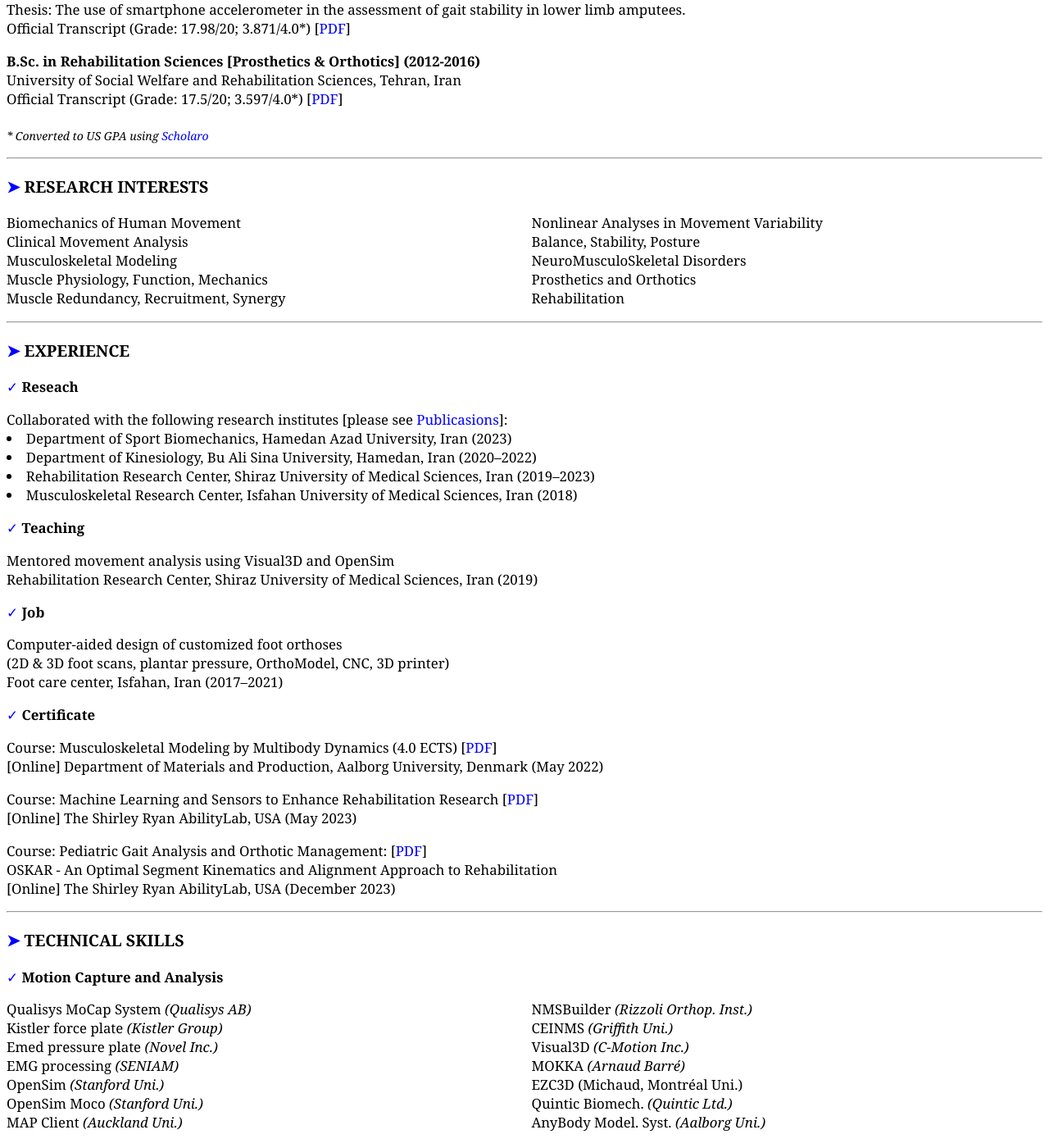
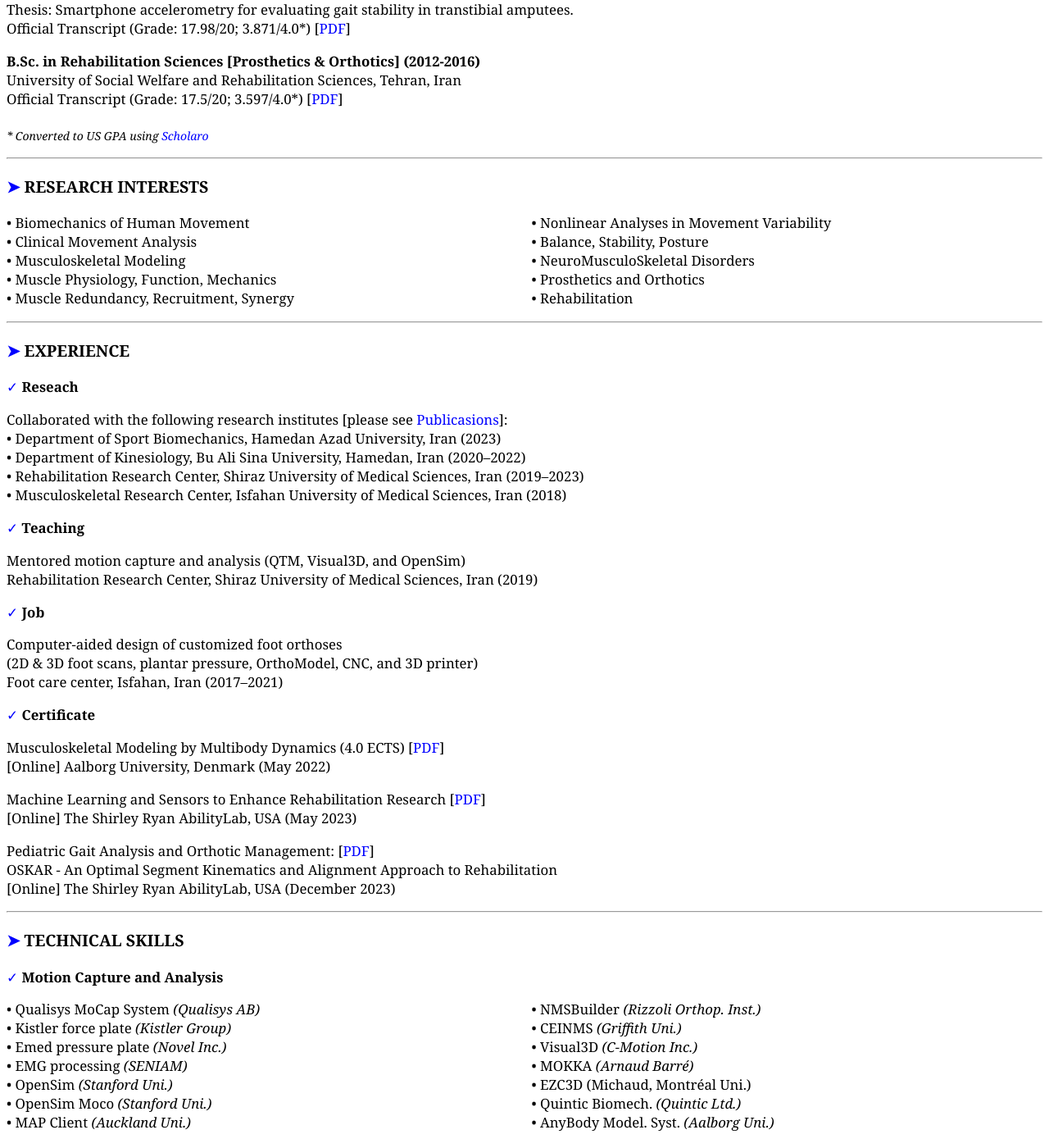
Before and after one commit to mrrezaie/mrrezaie.github.io, a Jekyll site: the page cv.html, which Jekyll copies as it is, in a window 1280 px wide and 1400 px high, scrolled down 575 px. Shown: the whole window at 82% size. Built offline with Jekyll 4.4.1, drawn with Linux system fonts in a browser that asks for light colours; some of the changed text lies outside the part shown.

Commit message:
Update cv.html

```diff
--- a/cv.html
+++ b/cv.html
@@ -23,14 +23,14 @@
 
 
 
-
-<h2 style="text-align:center"> <i>Curriculum Vitae</i></h2>
-<h1 style="text-align:center"> Mohammadreza Rezaie</h1>
+<h2 style="text-align:center"><i>Curriculum Vitae</i></h2>
+<h1 style="text-align:center">Mohammadreza Rezaie</h1>
 <hr>
 
 
 
 <h3 id="personal_details"> <a aria-label="link" href="#personal_details">&#10148</a> <b>PERSONAL DETAILS</b></h3>
+
 <p>
 	<a aria-label="link" aria-label="link" href="about/files/img/me.jpg" target="_blank" rel="noopener noreferrer">
 		<img alt="" src="about/files/img/me.jpg" style="float:left; margin:0em 0.5em 0em 0.25em; width:auto; height:11.75em"></a>
@@ -59,9 +59,10 @@
 
 
 <h3 id="education"> <a aria-label="link" href="#education">&#10148</a> <b>EDUCATION</b></h3>
+
 <p> <b>M.Sc. in Rehabilitation Sciences [Prosthetics & Orthotics] (2016-2019)</b>
 	<br>School of Rehabilitation Sciences, Isfahan University of Medical Sciences, Iran
-	<br>Thesis: The use of smartphone accelerometer in the assessment of gait stability in lower limb amputees.
+	<br>Thesis: Smartphone accelerometry for evaluating gait stability in transtibial amputees.
 	<br>Official Transcript (Grade: 17.98/20; 3.871/4.0*) [<a aria-label="link" href="https://mrrezaie.github.io/about/files/MSc.pdf" target="_blank" rel="noopener noreferrer">PDF</a>]</p>
 
 <p> <b>B.Sc. in Rehabilitation Sciences [Prosthetics & Orthotics] (2012-2016)</b>
@@ -74,17 +75,17 @@
 
 
 <h3 id="research-interests"> <a aria-label="link" href="#research-interests">&#10148</a> <b>RESEARCH INTERESTS</b></h3>
-<p id='double'>
-	Biomechanics of Human Movement
-	<br>Clinical Movement Analysis
-	<br>Musculoskeletal Modeling
-	<br>Muscle Physiology, Function, Mechanics
-	<br>Muscle Redundancy, Recruitment, Synergy
-	<br>Nonlinear Analyses in Movement Variability
-	<br>Balance, Stability, Posture
-	<br>NeuroMusculoSkeletal Disorders
-	<br>Prosthetics and Orthotics
-	<br>Rehabilitation </p>
+
+<p id='double'>&#8226; Biomechanics of Human Movement
+	<br>&#8226; Clinical Movement Analysis
+	<br>&#8226; Musculoskeletal Modeling
+	<br>&#8226; Muscle Physiology, Function, Mechanics
+	<br>&#8226; Muscle Redundancy, Recruitment, Synergy
+	<br>&#8226; Nonlinear Analyses in Movement Variability
+	<br>&#8226; Balance, Stability, Posture
+	<br>&#8226; NeuroMusculoSkeletal Disorders
+	<br>&#8226; Prosthetics and Orthotics
+	<br>&#8226; Rehabilitation </p>
 <hr>
 
 
@@ -92,32 +93,32 @@
 <h3 id="experience"> <a aria-label="link" href="#experience">&#10148</a> <b>EXPERIENCE</b></h3>
 
 <p id="experience#research"> <a aria-label="link" href="#experience#research">&#10003</a> <b>Reseach</b> </p>
-Collaborated with the following research institutes [please see <a aria-label="link" href="#publications">Publicasions</a>]:
-<li>Department of Sport Biomechanics, Hamedan Azad University, Iran (2023)</li>
-<li>Department of Kinesiology, Bu Ali Sina University, Hamedan, Iran (2020–2022)</li>
-<li>Rehabilitation Research Center, Shiraz University of Medical Sciences, Iran (2019–2023)</li>
-<li>Musculoskeletal Research Center, Isfahan University of Medical Sciences, Iran (2018)</li>
+<p>Collaborated with the following research institutes [please see <a aria-label="link" href="#publications">Publicasions</a>]:
+	<br>&#8226; Department of Sport Biomechanics, Hamedan Azad University, Iran (2023)
+	<br>&#8226; Department of Kinesiology, Bu Ali Sina University, Hamedan, Iran (2020–2022)
+	<br>&#8226; Rehabilitation Research Center, Shiraz University of Medical Sciences, Iran (2019–2023)
+	<br>&#8226; Musculoskeletal Research Center, Isfahan University of Medical Sciences, Iran (2018)</p>
 
 
 <p id="experience#teaching"> <a aria-label="link" href="#experience#teaching">&#10003</a> <b>Teaching</b> </p>
-<p>Mentored movement analysis using Visual3D and OpenSim
+<p>Mentored motion capture and analysis (QTM, Visual3D, and OpenSim)
 	<br>Rehabilitation Research Center, Shiraz University of Medical Sciences, Iran (2019)</p>
 
 
 <p id="experience#job"> <a aria-label="link" href="#experience#job">&#10003</a> <b>Job</b> </p>
 <p>Computer-aided design of customized foot orthoses
-	<br>(2D & 3D foot scans, plantar pressure, OrthoModel, CNC, 3D printer)
+	<br>(2D & 3D foot scans, plantar pressure, OrthoModel, CNC, and 3D printer)
 	<br>Foot care center, Isfahan, Iran (2017–2021)</p>
 
 
 <p id="experience#certificate"> <a aria-label="link" href="#experience#certificate">&#10003</a> <b>Certificate</b> </p>
-<p>Course: Musculoskeletal Modeling by Multibody Dynamics (4.0 ECTS) [<a aria-label="link" href="about/files/AU_Musculoskeletal_Modeling_Multibody_Dynamics.pdf" target="_blank" rel="noopener noreferrer">PDF</a>]
-	<br>[Online] Department of Materials and Production, Aalborg University, Denmark (May 2022)</p>
+<p>Musculoskeletal Modeling by Multibody Dynamics (4.0 ECTS) [<a aria-label="link" href="about/files/AU_Musculoskeletal_Modeling_Multibody_Dynamics.pdf" target="_blank" rel="noopener noreferrer">PDF</a>]
+	<br>[Online] Aalborg University, Denmark (May 2022)</p>
 
-<p>Course: Machine Learning and Sensors to Enhance Rehabilitation Research [<a aria-label="link" href="about/files/CSTAR_ML_May_2023.pdf" target="_blank" rel="noopener noreferrer">PDF</a>]
+<p>Machine Learning and Sensors to Enhance Rehabilitation Research [<a aria-label="link" href="about/files/CSTAR_ML_May_2023.pdf" target="_blank" rel="noopener noreferrer">PDF</a>]
 	<br>[Online] The Shirley Ryan AbilityLab, USA (May 2023)</p>
 
-<p>Course: Pediatric Gait Analysis and Orthotic Management: [<a aria-label="link" href="about/files/OSKAR_Dec_2023.pdf" target="_blank" rel="noopener noreferrer">PDF</a>]
+<p>Pediatric Gait Analysis and Orthotic Management: [<a aria-label="link" href="about/files/OSKAR_Dec_2023.pdf" target="_blank" rel="noopener noreferrer">PDF</a>]
 	<br>OSKAR - An Optimal Segment Kinematics and Alignment Approach to Rehabilitation
 	<br>[Online] The Shirley Ryan AbilityLab, USA (December 2023)</p>
 <hr>
@@ -128,50 +129,48 @@
 
 <!-- <h3 id="technical_skills#motion"> <a aria-label="link" href="#technical_skills#motion">&#10003</a> <b>Motion Capture and Analysis</b> </h3> -->
 <p id="technical_skills#motion"> <a aria-label="link" href="#technical_skills#motion">&#10003</a> <b>Motion Capture and Analysis</b></p>
-<p id='double'>
-	Qualisys MoCap System <i>(Qualisys AB)</i>
-	<br>Kistler force plate <i>(Kistler Group)</i>
-	<br>Emed pressure plate <i>(Novel Inc.)</i>
-	<br>EMG processing <i>(SENIAM)</i>
-	<br>OpenSim <i>(Stanford Uni.)</i>
-	<br>OpenSim Moco <i>(Stanford Uni.)</i>
-	<br>MAP Client <i>(Auckland Uni.)</i>
-	<br>NMSBuilder <i>(Rizzoli Orthop. Inst.)</i>
-	<br>CEINMS <i>(Griffith Uni.)</i>
-	<br>Visual3D <i>(C-Motion Inc.)</i>
-	<!-- <br>Qualisys Track Manager (QTM, Qualisys AB) -->
-	<br>MOKKA <i>(Arnaud Barré)</i>
-	<br>EZC3D (Michaud, Montréal Uni.)
-	<br>Quintic Biomech. <i>(Quintic Ltd.)</i>
-	<br>AnyBody Model. Syst. <i>(Aalborg Uni.)</i></p>
+<p id='double'>&#8226; Qualisys MoCap System <i>(Qualisys AB)</i>
+	<br>&#8226; Kistler force plate <i>(Kistler Group)</i>
+	<br>&#8226; Emed pressure plate <i>(Novel Inc.)</i>
+	<br>&#8226; EMG processing <i>(SENIAM)</i>
+	<br>&#8226; OpenSim <i>(Stanford Uni.)</i>
+	<br>&#8226; OpenSim Moco <i>(Stanford Uni.)</i>
+	<br>&#8226; MAP Client <i>(Auckland Uni.)</i>
+	<br>&#8226; NMSBuilder <i>(Rizzoli Orthop. Inst.)</i>
+	<br>&#8226; CEINMS <i>(Griffith Uni.)</i>
+	<br>&#8226; Visual3D <i>(C-Motion Inc.)</i>
+	<!-- <br>&#8226; Qualisys Track Manager (QTM, Qualisys AB) -->
+	<br>&#8226; MOKKA <i>(Arnaud Barré)</i>
+	<br>&#8226; EZC3D (Michaud, Montréal Uni.)
+	<br>&#8226; Quintic Biomech. <i>(Quintic Ltd.)</i>
+	<br>&#8226; AnyBody Model. Syst. <i>(Aalborg Uni.)</i></p>
 
 <!-- <h3 id="technical_skills#data"> <a aria-label="link" href="#technical_skills#data">&#10003</a> <b>Programming, Data and Statistical analysis</b> </h3> -->
 <p id="technical_skills#data"> <a aria-label="link" href="#technical_skills#data">&#10003</a> <b>Programming, Data and Statistical analysis</b></p>
-<p id='double'>
-	Python <i>(Python Softw. Fdn.)</i>
-	<br>MATLAB <i>(MathWorks Inc.)</i>
-	<br>SPM1D <i>(Todd Pataky)</i>
-	<br>RQA <i>(Charles Webber)</i>
-	<br>Excel <i>(Microsoft Corp.)</i>
-	<br>JASP <i>(Amsterdam Uni.)</i>
-	<br>SPSS <i>(IBM Corp.)</i> </p>
+<p id='double'>&#8226; Python <i>(Python Softw. Fdn.)</i>
+	<br>&#8226; MATLAB <i>(MathWorks Inc.)</i>
+	<br>&#8226; SPM1D <i>(Todd Pataky)</i>
+	<br>&#8226; RQA <i>(Charles Webber)</i>
+	<br>&#8226; Excel <i>(Microsoft Corp.)</i>
+	<br>&#8226; JASP <i>(Amsterdam Uni.)</i>
+	<br>&#8226; SPSS <i>(IBM Corp.)</i> </p>
 
 <!-- <h3 id="technical_skills#3d"> <a aria-label="link" href="#technical_skills#3d">&#10003</a> <b>3D Modeling and Mesh</b> </h3> -->
 <p id="technical_skills#3d"> <a aria-label="link" href="#technical_skills#3d">&#10003</a> <b>3D Modeling and Mesh</b></p>
-<p id='double'>
-	Blender <i>(Blender Fdn.)</i>
-	<br>3D Slicer <i>(Federov 2012)</i>
-	<br>Mimics <i>(Materialise Inc.)</i>
-	<br>3-matics <i>(Materialise Inc.)</i>
-	<br>MeshMixer <i>(Autodesk Inc.)</i>
-	<br>MeshLab <i>(CNR Inc.)</i>
-	<br>Rhinoceros <i>(McNeel Inc.)</i>
-	<br>OrthoModel <i>(Autodesk Inc.)</i> </p>
+<p id='double'>&#8226; Blender <i>(Blender Fdn.)</i>
+	<br>&#8226; 3D Slicer <i>(Federov 2012)</i>
+	<br>&#8226; Mimics <i>(Materialise Inc.)</i>
+	<br>&#8226; 3-matics <i>(Materialise Inc.)</i>
+	<br>&#8226; MeshMixer <i>(Autodesk Inc.)</i>
+	<br>&#8226; MeshLab <i>(CNR Inc.)</i>
+	<br>&#8226; Rhinoceros <i>(McNeel Inc.)</i>
+	<br>&#8226; OrthoModel <i>(Autodesk Inc.)</i> </p>
 <hr>
 
 
 
 <h3 id="publications"> <a aria-label="link" href="#publications">&#10148</a> <b>PUBLICATIONS</b></h3>
+
 <!-- <p>Farahpour, N., Ghadimi, V., Ghadimi, N., <b>Rezaie, M.</b>, Alemzadeh, M. (2022). Erector spinae and rectus femoris activity during stair assending and decending with and without school back pack in adolescent idiopathic scoliosis and healthy individuals. Journal of Electromyography and Kinesiology. UNDER REVIEW [PDF]</p> -->
 <p>Azadian, E., Kamali Bakhtiar, P., Majlesi M., Delgado-Bonal, A., <b>Rezaie, M.</b> (2023). Development of Static Postural Control: Regulating the Center of Pressure Trajectory. <i>Journal of Clinical Physiotherapy Research</i>. IN PRESS</p>
 <p>Haghighat, F., Moradi, R., <b>Rezaie, M.</b>, Yarahmadi, N., Ghaffarnejad, F. (2023). Added value of diaphragm myofascial release on forward head posture and chest expansion in patients with neck pain: A Randomized Controlled Trial. <i>BMC Musculoskeletal Disorders</i>. UNDER REVIEW</p>
@@ -201,7 +200,10 @@
 	[<a aria-label="link" href="about/files/jrsr_2019_75354.pdf" target="_blank" rel="noopener noreferrer">PDF</a>]</p>
 <hr>
 
+
+
 <h3 id="conference_proceeding"> <a aria-label="link" href="#conference_proceeding">&#10148</a> <b>CONFERENCE PROCEEDING</b></h3>
+
 <p> <b>Rezaie, M.</b>, Haghighat, F. (May 2022). The Influence of Different Normalization Methods on Cross Recurrence Quantification Analysis (virtual poster presentation). <i>7th Conference in Human Movement Variability, UNO, USA</i>
 	[<a aria-label="link" href="about/files/UNO_congress_poster.pdf" target="_blank" rel="noopener noreferrer">PDF</a>], Certificate [<a aria-label="link" href="about/files/UNO_poster_May_2022_Certificate_Signed.pdf" target="_blank" rel="noopener noreferrer">PDF</a>]</p>
 <hr>
@@ -209,86 +211,83 @@
 
 
 <h3 id="projects"> <a aria-label="link" href="#projects">&#10148</a> <b>SAMPLE PROJECTS</b></h3>
-<!-- <p> <b>Rezaie, M.</b> (2022). Fitting Sphere or Cylinder into meshes [<a aria-label="link" href="https://github.com/mrrezaie/fitSphereCylinder" target="_blank" rel="noopener noreferrer">Link</a>]</p> -->
 
 <p id="projects#scripts"> <a aria-label="link" href="#projects#scripts">&#10003</a> <b>Scripts</b> </p>
-<p id='double'>
-	Muscle Parameters Optimization
+<p id='double'>&#8226; Muscle Parameters Optimization
 		[<a aria-label="link" href="https://github.com/mrrezaie/muscleOptimizer" target="_blank" rel="noopener noreferrer">Link</a>]
-	<br>Custom Static Optimization
+	<br>&#8226; Custom Static Optimization
 		[<a aria-label="link" href="https://github.com/mrrezaie/CustomStaticOptimization" target="_blank" rel="noopener noreferrer">Link</a>]
-	<br>OpenSim Workflow in QTM PAF
+	<br>&#8226; OpenSim Workflow in QTM PAF
 		[<a aria-label="link" href="https://github.com/mrrezaie/Qualisys_OpenSim" target="_blank" rel="noopener noreferrer">Link</a>]
-	<br>GRF Moment and Moment Arm
+	<br>&#8226; GRF Moment and Moment Arm
 		[<a aria-label="link" href="https://github.com/mrrezaie/GRFmomentArm" target="_blank" rel="noopener noreferrer">Link</a>]
-	<br>Fit Sphere and Cylinder
+	<br>&#8226; Fit Sphere and Cylinder
 		[<a aria-label="link" href="https://github.com/mrrezaie/fitSphereCylinder" target="_blank" rel="noopener noreferrer">Link</a>]
-	<br>Max Lyapunov Exponent
+	<br>&#8226; Max Lyapunov Exponent
 		[<a aria-label="link" href="https://gist.github.com/mrrezaie/98f93a8a3209ec9ad10062aec283a40f" target="_blank" rel="noopener noreferrer">Link</a>]
-	<br>(x) Recurrence Quantification Analysis
+	<br>&#8226; (x) Recurrence Quantification Analysis
 		[<a aria-label="link" href="https://gist.github.com/mrrezaie/f10f26e9a815a892d2235212084046dc" target="_blank" rel="noopener noreferrer">Link</a>]
-	<br>(x) Sample Entropy
+	<br>&#8226; (x) Sample Entropy
 		[<a aria-label="link" href="https://gist.github.com/mrrezaie/00296b8a1131eb41c1cf425c0f6ce048" target="_blank" rel="noopener noreferrer">Link</a>]
 </p>
 
+
 <p id="projects#contributions"> <a aria-label="link" href="#projects#contributions">&#10003</a> <b>minor Contributions*</b> </p>
-<p id='double'>
-	OpenSim
+<p id='double'>&#8226; OpenSim
 		[<a aria-label="link" href="https://github.com/opensim-org/opensim-core" target="_blank" rel="noopener noreferrer">Link</a>]
-	<br>SPM1D
+	<br>&#8226; SPM1D
 		[<a aria-label="link" href="https://github.com/0todd0000/spm1d" target="_blank" rel="noopener noreferrer">Link</a>]
-	<br>NONANLibrary
+	<br>&#8226; NONANLibrary
 		[<a aria-label="link" href="https://github.com/Nonlinear-Analysis-Core/NONANLibrary" target="_blank" rel="noopener noreferrer">Link</a>]
-	<br>MuscleParamOptimizer
+	<br>&#8226; MuscleParamOptimizer
 		[<a aria-label="link" href="https://github.com/modenaxe/MuscleParamOptimizer" target="_blank" rel="noopener noreferrer">Link</a>]</p>
 <p> <i> <sup>* Navigate to "Insights/Contributors" on the repo main page</sup> </i> </p>
 
 
 <p id="projects#designs"> <a aria-label="link" href="#projects#designs">&#10003</a> <b>Designs*</b> </p>
-<p id='double'>
-	OpenSim + Prosthesis:
+<p id='double'>&#8226; OpenSim + Prosthesis:
 		<a aria-label="link" href="about/files/img/prosthesis.jpg" target="_blank" rel="noopener noreferrer">
 			<img alt="" src="about/files/img/prosthesis.jpg" style="width:2.75em;height:2.75em;vertical-align:middle"></a>
 		<a aria-label="link" href="about/files/img/prosthesis-opensim.jpg" target="_blank" rel="noopener noreferrer">
 			<img id="image" alt="" src="about/files/img/prosthesis-opensim.jpg" alt="image" style="width:2.75em;height:2.75em;vertical-align:middle"/></a>
-	<br>OpenSim + Walker:
+	<br>&#8226; OpenSim + Walker:
 		<a aria-label="link" href="about/files/img/walker-1.jpg" target="_blank" rel="noopener noreferrer">
 			<img alt="" src="about/files/img/walker-1.jpg" style="width:2.75em;height:2.75em;vertical-align:middle"></a>
 		<a aria-label="link" href="about/files/img/walker-2.jpg" target="_blank" rel="noopener noreferrer">
 			<img id="image" alt="" src="about/files/img/walker-2.jpg" alt="image" style="width:2.75em;height:2.75em;vertical-align:middle"/></a>
-	<br>Cranial Orthosis:
+	<br>&#8226; Cranial Orthosis:
 		<a aria-label="link" href="about/files/img/helmet-1.jpg" target="_blank" rel="noopener noreferrer">
 			<img alt="" src="about/files/img/helmet-1.jpg" style="width:2.75em;height:2.75em;vertical-align:middle"></a>
 		<a aria-label="link" href="about/files/img/helmet-2.jpg" target="_blank" rel="noopener noreferrer">
 			<img id="image" alt="" src="about/files/img/helmet-2.jpg" alt="image" style="width:2.75em;height:2.75em;vertical-align:middle"/></a>
-	<br>FO Postings:
+	<br>&#8226; FO Postings:
 		<a aria-label="link" href="about/files/img/internal-external-postings.jpg" target="_blank" rel="noopener noreferrer">
 			<img alt="" src="about/files/img/internal-external-postings.jpg" style="width:2.75em;height:2.75em;vertical-align:middle"></a>
 		<a aria-label="link" href="about/files/img/heel-blocks.jpg" target="_blank" rel="noopener noreferrer">
 			<img id="image" alt="" src="about/files/img/heel-blocks.jpg" alt="image" style="width:2.75em;height:2.75em;vertical-align:middle"/></a>
-	<br>Gait Plate FO:
+	<br>&#8226; Gait Plate FO:
 		<a aria-label="link" href="about/files/img/gait-plate-1.jpg" target="_blank" rel="noopener noreferrer">
 			<img alt="" src="about/files/img/gait-plate-1.jpg" style="width:2.75em;height:2.75em;vertical-align:middle"></a>
 		<a aria-label="link" href="about/files/img/gait-plate-2.jpg" target="_blank" rel="noopener noreferrer">
 			<img id="image" alt="" src="about/files/img/gait-plate-2.jpg" alt="image" style="width:2.75em;height:2.75em;vertical-align:middle"/></a>
-	<br>Forefoot Filler:
+	<br>&#8226; Forefoot Filler:
 		<a aria-label="link" href="about/files/img/forefoot-filler-1.jpg" target="_blank" rel="noopener noreferrer">
 			<img alt="" src="about/files/img/forefoot-filler-1.jpg" style="width:2.75em;height:2.75em;vertical-align:middle"></a>
 		<a aria-label="link" href="about/files/img/forefoot-filler-2.jpg" target="_blank" rel="noopener noreferrer">
 			<img id="image" alt="" src="about/files/img/forefoot-filler-2.jpg" alt="image" style="width:2.75em;height:2.75em;vertical-align:middle"/></a>
-	<br>Spica Pattern:
+	<br>&#8226; Spica Pattern:
 		<a aria-label="link" href="about/files/img/insole-spica-1.jpg" target="_blank" rel="noopener noreferrer">
 			<img alt="" src="about/files/img/insole-spica-1.jpg" style="width:2.75em;height:2.75em;vertical-align:middle"></a>
 		<a aria-label="link" href="about/files/img/insole-spica-2.jpg" target="_blank" rel="noopener noreferrer">
 			<img alt="" src="about/files/img/insole-spica-2.jpg" style="width:2.75em;height:2.75em;vertical-align:middle"></a>
-	<br>SMO:
+	<br>&#8226; SMO:
 		<a aria-label="link" href="about/files/img/smo-1.jpg" target="_blank" rel="noopener noreferrer">
 			<img alt="" src="about/files/img/smo-1.jpg" style="width:2.75em;height:2.75em;vertical-align:middle"></a>
 		<a aria-label="link" href="about/files/img/smo-2.jpg" target="_blank" rel="noopener noreferrer">
 			<img alt="" src="about/files/img/smo-2.jpg" style="width:2.75em;height:2.75em;vertical-align:middle"></a>
 		<a aria-label="link" href="about/files/img/smo-3.jpg" target="_blank" rel="noopener noreferrer">
 			<img alt="" src="about/files/img/smo-3.jpg" style="width:2.75em;height:2.75em;vertical-align:middle"></a>
-	<br>Voronoi:
+	<br>&#8226; Voronoi:
 		<a aria-label="link" href="about/files/img/voronoi-insole-1.jpg" target="_blank" rel="noopener noreferrer">
 			<img alt="" src="about/files/img/voronoi-insole-1.jpg" style="width:2.75em;height:2.75em;vertical-align:middle"></a>
 		<a aria-label="link" href="about/files/img/voronoi-insole-2.jpg" target="_blank" rel="noopener noreferrer">
@@ -296,32 +295,38 @@
 		<a aria-label="link" href="about/files/img/voronoi-smo.jpg" target="_blank" rel="noopener noreferrer">
 			<img alt="" src="about/files/img/voronoi-smo.jpg" style="width:2.75em;height:2.75em;vertical-align:middle"></a> </p>
 <p> <i> <sup>* Click on the images to enlarge</sup> </i> </p>
-
 <hr>
 
 
+
 <h3 id="references"> <a aria-label="link" href="#references">&#10148</a> <b>REFERENCES</b></h3>
+
 <!-- <p> <b>Ebrahim Sadeghi-demneh</b>, Associate Professor
 	<br>Musculoskeletal Research Center, School of Rehabilitation Sciences
 	<br>Isfahan University of Medical Sciences, Isfahan, Iran
 	<br>Email: <a aria-label="link" href="mailto:sadeghi@rehab.mui.ac.ir" target="_blank" rel="noopener noreferrer">sadeghi@rehab.mui.ac.ir</a> </p> -->
+
 <!-- <p> <b>Nader Farahpour</b>, Professor
 	<br>Department of Kinesiology, Faculty of Sport Sciences
 	<br>Bu Ali Sina University, Hamedan, Iran
 	<br>Email: <a aria-label="link" href="mailto:naderfarahpour1@gmail.com" target="_blank" rel="noopener noreferrer">naderfarahpour1@gmail.com</a> </p> -->
+
 <p> <b>Farzaneh Haghighat</b>, PT, PhD
 	<br>Assistant Professor
 	<br>Rehabilitation Research Center
 	<br>Shiraz University of Medical Sciences, Iran
 	<br>Email: <a aria-label="link" href="mailto:haghighat_fa@yahoo.com" target="_blank" rel="noopener noreferrer">haghighat_fa@yahoo.com</a> </p>
+
 <p> <b>Bahman Nourirahmatabadi</b>, ME, PhD
 	<br>Postdoctoral Research Associate
 	<br>The University of Manchester, UK
 	<br>Email: <a aria-label="link" href="mailto:bahman.nouri.ra@gmail.com" target="_blank" rel="noopener noreferrer">bahman.nouri.ra@gmail.com</a> </p>
 <hr>
 
+
+
 <p> <i><sub>Last modified: <script>document.write(new Date(document.lastModified))</script></sub></i> </p>
 
 
-		</body>
-		</html>
+</body>
+</html>
```
